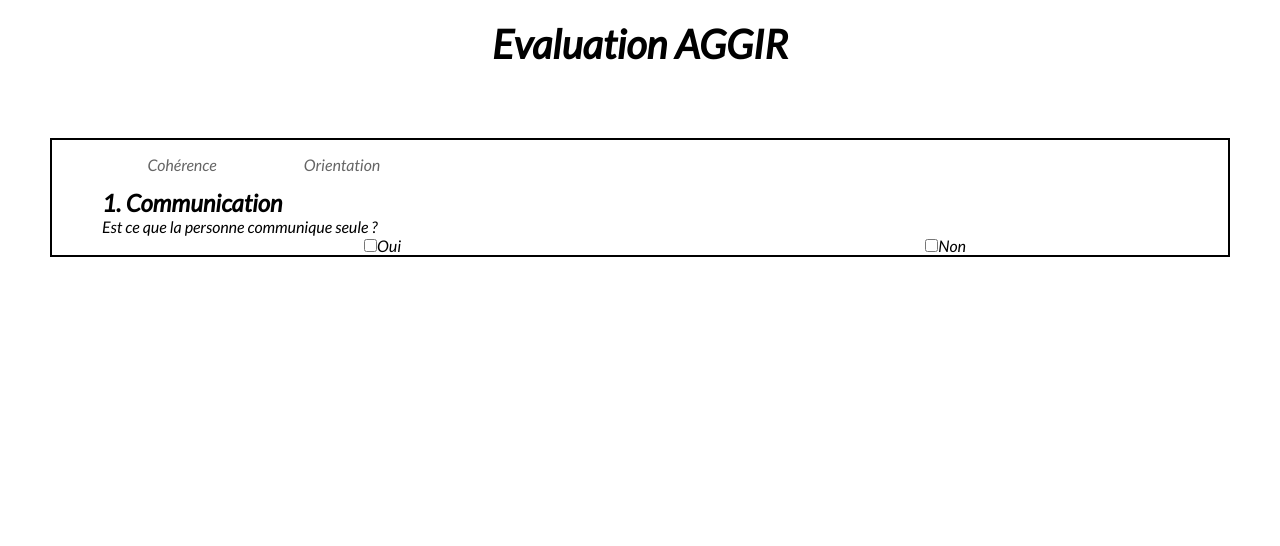
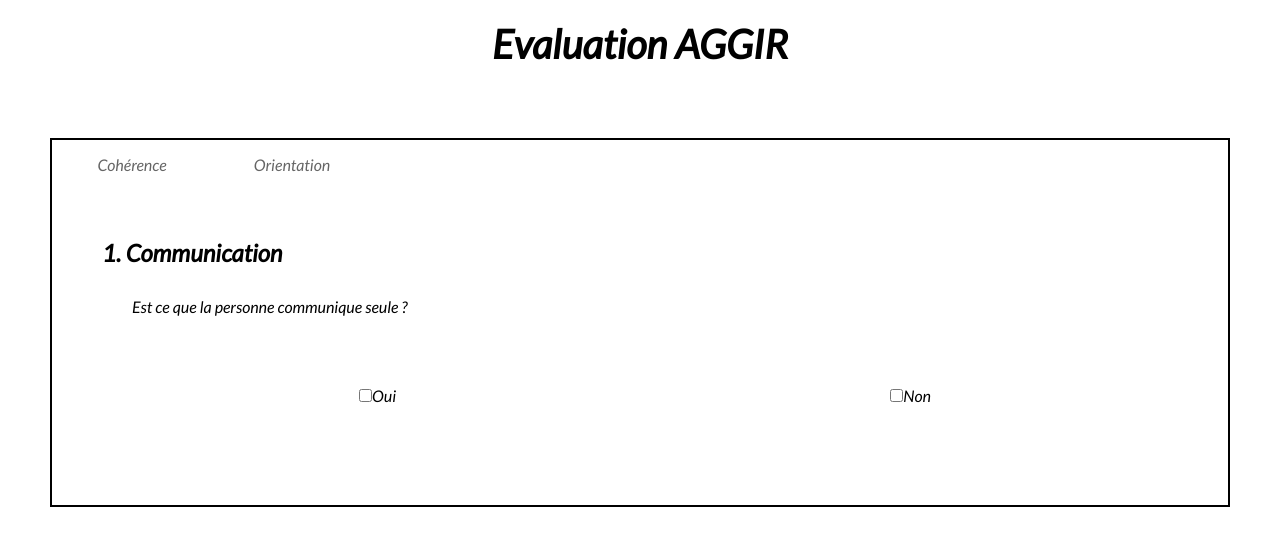
Before and after one commit to GhadaMokhtari/PTUT_5A, an Angular app in the folder UI/: page /newGrille in a window 1280 px wide. Shown: the top 546 px of the page. Built offline with nearby package versions, Linux system fonts and the light colour scheme.

Commit message:
ajout dialog

```diff
--- a/UI/package.json
+++ b/UI/package.json
@@ -8,6 +8,7 @@
     "build": "ng build",
     "test": "ng test",
     "lint": "ng lint",
+    "postinstall": "ngcc",
     "e2e": "ng e2e"
   },
   "private": true,
--- a/UI/src/app/app.module.ts
+++ b/UI/src/app/app.module.ts
@@ -7,10 +7,12 @@ import { NewPatientComponent } from './components/new-patient/new-patient.compon
 import {HttpClientModule} from '@angular/common/http';
 import {FormsModule} from '@angular/forms';
 import {MatTabsModule} from '@angular/material/tabs';
+import {MatDialogModule} from '@angular/material/dialog';
 import { HistoriquePatientComponent } from './components/historique-patient/historique-patient.component';
 import {BrowserAnimationsModule} from '@angular/platform-browser/animations';
 import { RecapitulatifGrilleComponent } from './components/recapitulatif-grille/recapitulatif-grille.component';
 import { GrilleComponent } from './components/grille/grille.component';
+import { OrientationOuiComponent } from './components/grille/orientation-oui/orientation-oui.component';
 
 @NgModule({
   declarations: [
@@ -19,15 +21,18 @@ import { GrilleComponent } from './components/grille/grille.component';
     NewPatientComponent,
     HistoriquePatientComponent,
     RecapitulatifGrilleComponent,
-    GrilleComponent
+    GrilleComponent,
+    OrientationOuiComponent
   ],
+  entryComponents: [OrientationOuiComponent],
   imports: [
     BrowserModule,
     BrowserAnimationsModule,
     AppRoutingModule,
     HttpClientModule,
     FormsModule,
-    MatTabsModule
+    MatTabsModule,
+    MatDialogModule
   ],
   providers: [],
   bootstrap: [AppComponent]
--- a/UI/src/app/components/grille/grille.component.html
+++ b/UI/src/app/components/grille/grille.component.html
@@ -7,10 +7,9 @@
      <span class="question">Est ce que la personne communique seule ?</span>
       <div class="checkbox">
         <div>
-        <input type="checkbox" id="oui" name="oui">
+        <input type="checkbox" id="oui" name="oui"  (change)="openDialog()">
         <label for="oui">Oui</label>
       </div>
-
         <div>
           <input type="checkbox" id="non" name="non">
           <label for="non">Non</label>
--- a/UI/src/app/components/grille/grille.component.scss
+++ b/UI/src/app/components/grille/grille.component.scss
@@ -15,12 +15,28 @@
   mat-tab-group{
     border: solid 2px black ;
     margin: 50px;
-    padding-left: 50px;
+   // padding-left: 50px;
 
-   .checkbox{
+    .container{
+    //  border: solid 2px black;
+      margin: 50px;
       display: flex;
-      flex-direction: row;
-      justify-content: space-around;
+      flex-direction: column;
+
+      .question{
+        margin-top: 30px;
+        margin-left: 30px;
+      }
+
+      .checkbox{
+        display: flex;
+        flex-direction: row;
+        align-content: center;
+        justify-content: space-around;
+        margin-top: 70px;
+        margin-bottom: 50px;
+        padding-left: 10px ;
+      }
     }
 
   }
--- a/UI/src/app/components/grille/grille.component.ts
+++ b/UI/src/app/components/grille/grille.component.ts
@@ -1,4 +1,6 @@
 import { Component, OnInit } from '@angular/core';
+import {MatDialog} from "@angular/material/dialog";
+import {OrientationOuiComponent} from "./orientation-oui/orientation-oui.component";
 
 @Component({
   selector: 'app-grille',
@@ -7,9 +9,18 @@ import { Component, OnInit } from '@angular/core';
 })
 export class GrilleComponent implements OnInit {
 
-  constructor() { }
+  constructor(public  dialog: MatDialog) { }
 
   ngOnInit(): void {
   }
 
+  // tslint:disable-next-line:typedef
+  onNativeChange(e) {
+    if (e.target.checked){
+    }
+  }
+  // tslint:disable-next-line:typedef
+  openDialog(){
+    this.dialog.open(OrientationOuiComponent);
+  }
 }
--- /dev/null
+++ b/UI/src/app/components/grille/orientation-oui/orientation-oui.component.html
@@ -0,0 +1,13 @@
+<span mat-dialog-title> Est ce qu'elle le fait ?</span>
+<mat-dialog-content>
+  <div class="checkbox">
+    <div>
+      <input type="checkbox" id="oui" name="oui" >
+      <label for="oui">Oui</label>
+    </div>
+    <div>
+      <input type="checkbox" id="non" name="non">
+      <label for="non">Non</label>
+    </div>
+  </div>
+</mat-dialog-content>
--- /dev/null
+++ b/UI/src/app/components/grille/orientation-oui/orientation-oui.component.ts
@@ -0,0 +1,15 @@
+import { Component, OnInit } from '@angular/core';
+
+@Component({
+  selector: 'app-orientation-oui',
+  templateUrl: './orientation-oui.component.html',
+  styleUrls: ['./orientation-oui.component.scss']
+})
+export class OrientationOuiComponent implements OnInit {
+
+  constructor() { }
+
+  ngOnInit(): void {
+  }
+
+}
```
Also changed, not shown: UI/src/app/components/grille/orientation-oui/orientation-oui.component.scss (added), 1 other file (tests, documents, lock files or other folders).
